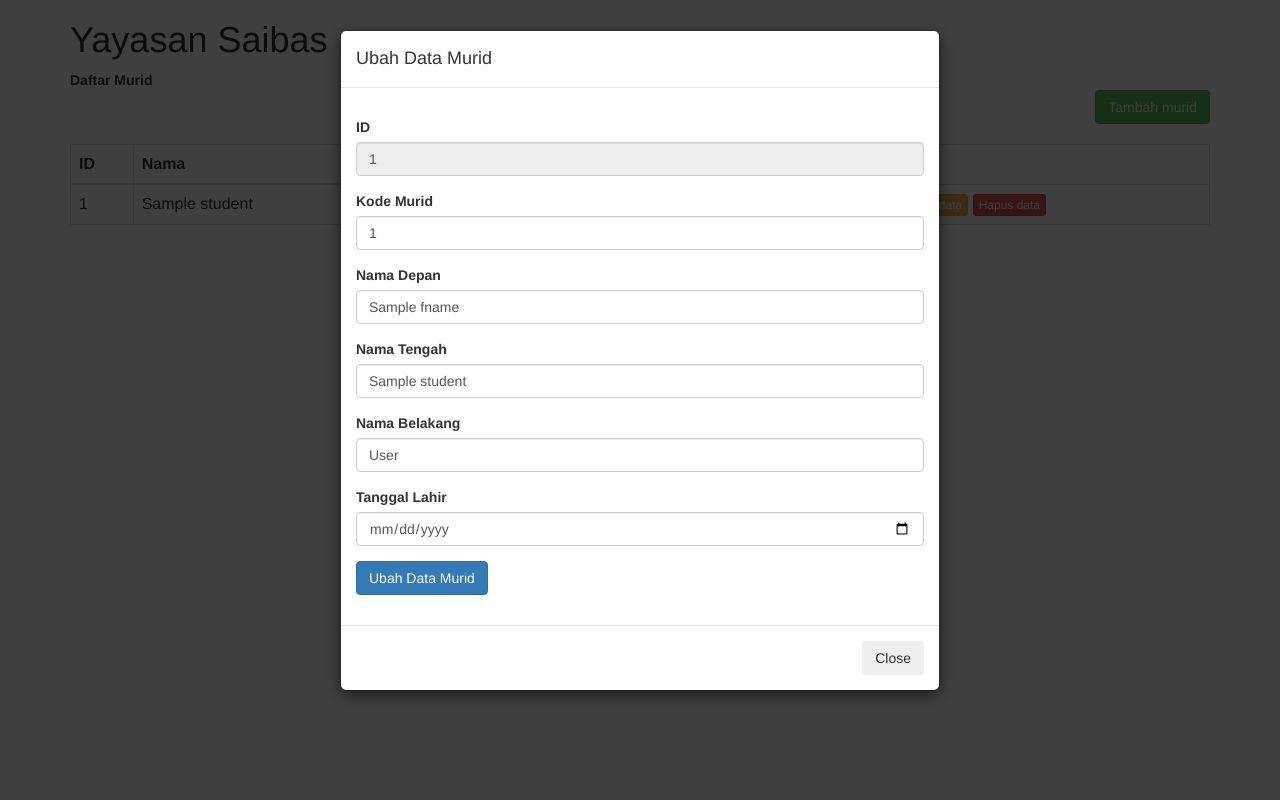
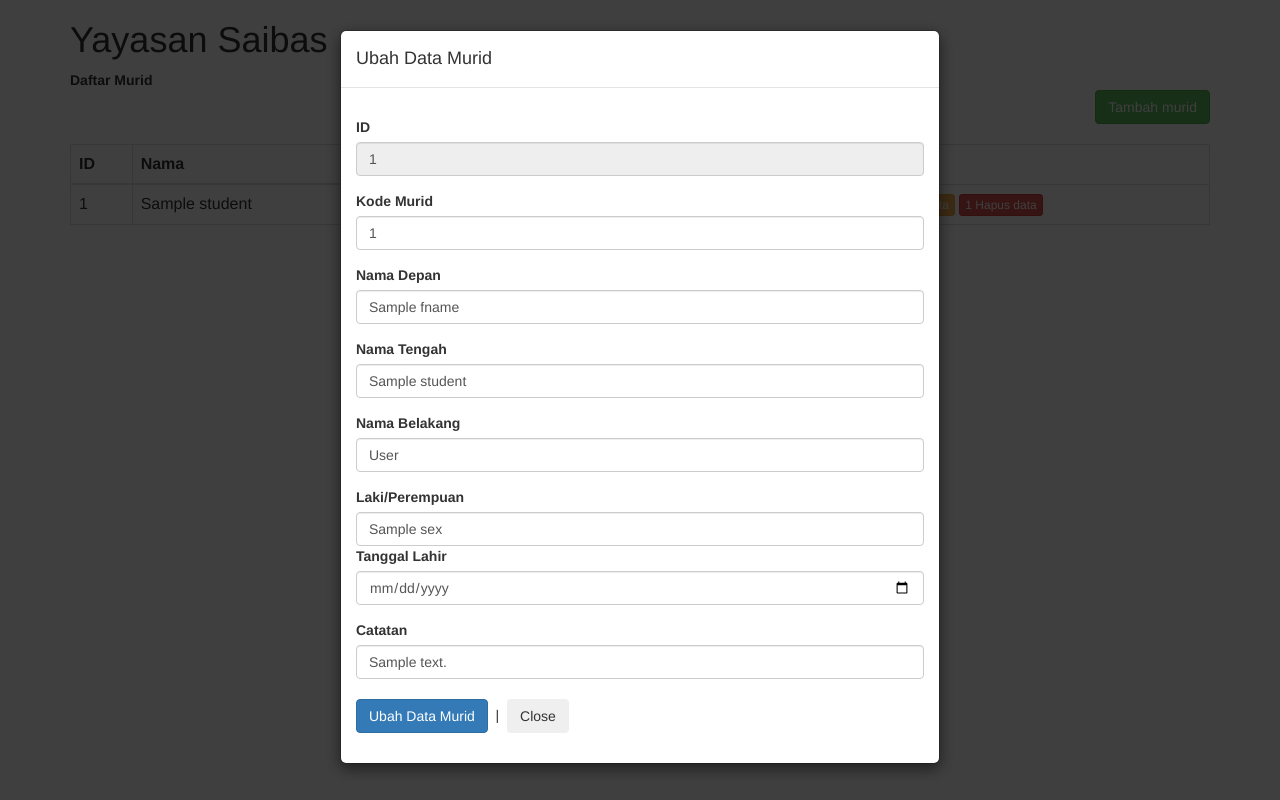
Before and after one commit to arieabisha/Saibas-Portal, a Flask app: template templates/index.html in a window 1280 px wide, after a click that opens the changed part. Run offline with Flask 3, Linux system fonts and the light colour scheme; the template is opened without the code that fills it: most values are stand-ins (such as "Sample title", 1, 10 or a date in 2020).

Commit message:
Student crud completed. Delete and update have been added and updated

```diff
--- a/app.py
+++ b/app.py
@@ -1,5 +1,6 @@
-from flask import Flask, redirect, render_template, json, request, url_for, flash
-from database import load_jobs_from_db, load_job_from_db, load_students_from_db, add_student_to_db, load_students
+from flask import Flask, redirect, render_template, json, request, url_for, flash, session
+from sqlalchemy import DATE
+from database import load_jobs_from_db, load_job_from_db, load_students_from_db, add_student_to_db, load_students, update_student_to_db, delete_student_from_db
 
 app = Flask(__name__)
 app.secret_key = 'super secret'
@@ -35,6 +36,29 @@
 
   #return json.dumps(query, default=str)
 
+@app.route("/student/update", methods=['post'])
+def update_student():
+  data = request.form
+  query = update_student_to_db(data)
+  flash("Murid berhasil diupdate")
+  return redirect(url_for('hello_world'))
+
+@app.route("/student/delete", methods=['post'])
+def delete_student():
+  data = request.form
+  query = delete_student_from_db(data)
+  flash("Murid berhasil dihapus")
+  return redirect(url_for('hello_world'))
+  #return json.dumps(query, default=str)
+
+#@app.route("/delete/<id>", methods = ['get','post'] )
+#def delete(id):
+#  my_data = Data.query.get(id)
+#  db.session.delete(my_data)
+#  db.session.commit()
+#  flash("Data deleted")
+#  return redirect(url_for('hello_world'))
+
 #job route
 @app.route("/jobs")
 def list_jobs():
--- a/templates/studentadd.html
+++ b/templates/studentadd.html
@@ -34,11 +34,15 @@
             <input type="text" name="sex" class="form-control">
           </div>
 
-
             <div class="form-group">
               <label>Tanggal Lahir</label>
               <input type="date" name="dob" class="form-control">
             </div>
+
+          <div class="form-group">
+            <label>Catatan</label>
+            <input type="text" name="notes" class="form-control">
+          </div>
 
             <div class="form-group">
               <button class="btn btn-primary" type="submit">Tambah Murid</button>
--- /dev/null
+++ b/templates/studentdelete.html
@@ -0,0 +1,58 @@
+<div id="studentdelete{{student.id}}" class="modal fade" role="dialog">
+  <div class="modal-dialog">
+    <div class="modal-content">
+
+      <div class="modal-header">
+        <h4 class="modal-title">Hapus Data Murid</h4>
+      </div>
+
+      <div class="modal-body">
+        <form action="/student/delete" method="post">
+
+          <input type="hidden" name= "id" value="{{student.id}}">
+
+          <div class="form-group">
+            <label>ID {{student.id}}</label>
+          </div>
+
+          <div class="form-group">
+            <label>Kode Murid: {{student.stdid}}</label>
+          </div>
+
+          <div class="form-group">
+            <label>Nama Depan: {{student.fname}}</label>
+
+          <div class="form-group">
+            <label>Nama Tengah: {{student.mname}}</label>
+          </div>
+
+            <div class="form-group">
+              <label>Nama Belakang: {{student.lname}}</label>
+            </div>
+
+          <div class="form-group">
+            <label>Laki/Perempuan: {{student.sex}}</label>
+
+            <div class="form-group">
+              <label>Tanggal Lahir: {{student.dob2}}</label>
+            </div>
+
+            <div class="form-group">
+              <label>Catatan: {{student.notes}}</label>
+            <br>
+
+            <div class="form-group">
+              <button class="btn btn-primary" type="submit">Hapus Data Murid</button>
+              &nbsp;|&nbsp;
+              <button type="button" class="btn btn-secondary" data-dismiss="modal">Close</button>
+
+            </div>
+
+
+        </form>
+      </div>
+
+
+    </div>
+  </div>
+</div>
--- a/templates/studentedit.html
+++ b/templates/studentedit.html
@@ -1,4 +1,4 @@
-<div id="studentedit{{student.id}}"" class="modal fade" role="dialog">
+<div id="studentedit{{student.id}}" class="modal fade" role="dialog">
   <div class="modal-dialog">
     <div class="modal-content">
 
@@ -7,7 +7,7 @@
       </div>
 
       <div class="modal-body">
-        <form action="" method="post">
+        <form action="/student/update" method="post">
 
           <div class="form-group">
             <label>ID</label>
@@ -26,7 +26,7 @@
           </div>
 
           <div class="form-group">
-            <label>Nama Tengah</t></label>
+            <label>Nama Tengah</label>
             <input type="text" name="mname" class="form-control" value="{{student.mname}}">
           </div>
 
@@ -35,21 +35,31 @@
               <input type="text" name="lname" class="form-control" value="{{student.lname}}">
             </div>
 
+          <div class="form-group">
+            <label>Laki/Perempuan</label>
+            <input type="text" name="sex" class="form-control" value="{{student.sex}}">
+
             <div class="form-group">
               <label>Tanggal Lahir</label>
               <input type="date" name="dob2" class="form-control" value="{{student.dob2}}">
             </div>
 
             <div class="form-group">
+              <label>Catatan</label>
+              <input type="text" name="notes" class="form-control" value="{{student.notes}}">
+            <br>
+
+            <div class="form-group">
               <button class="btn btn-primary" type="submit">Ubah Data Murid</button>
+              &nbsp;|&nbsp;
+              <button type="button" class="btn btn-secondary" data-dismiss="modal">Close</button>
+
             </div>
+
 
         </form>
       </div>
 
-      <div class="modal-footer">
-        <button type="button" class="btn btn-secondary" data-dismiss="modal">Close</button>
-      </div>
 
     </div>
   </div>
--- a/templates/studentlist.html
+++ b/templates/studentlist.html
@@ -10,10 +10,32 @@
   <td>{{student.sex}}</td>
   <td>{{student.dob}}</td>
   <td>
-    <a href="/update/{{student.id}}" class="btn btn-warning btn-xs" data-toggle="modal" data-target="#studentedit{{student.id}}">{{student['id']}} Ubah data</a>
-    <a href="" class="btn btn-danger btn-xs" onclick="return confirm('Apakah anda yakin ingin menghapus data ini?')">Hapus data</a>
+    <!--
+    <a href="update/{{student.id}}" class="btn btn-warning btn-xs" data-toggle="modal" data-target="#studentedit{{student.id}}">{{student['id']}} Ubah data</a>
+    -->
+    <a href="" class="btn btn-warning btn-xs" data-toggle="modal" data-target="#studentedit{{student.id}}">{{student['id']}} Ubah data</a>
+
+    <a href="" class="btn btn-danger btn-xs" data-toggle="modal" data-target="#studentdelete{{student.id}}">{{student['id']}} Hapus data</a>
+
+    <!--
+
+    <button type="button" class="btn btn-success float-right" data-toggle="modal" data-target="#studentdelete{{student.id}}" data-show="true">Hapus data murid {{student['id']}}</button>
+
+    <form action="/student/delete" method="post">
+      <input type="hidden" name= "id{{student.id}}" value="{{student.id}}">
+
+    -->
+
+
+
+
+<!--
+    </form>
+-->
+
   </td>
+   {% include 'studentedit.html' %}
 </tr>
 <!--edit student-->
 
- {% include 'studentedit.html' %}
+ {% include 'studentdelete.html' %}
```
Also changed, not shown: database.py (+21 -1 lines).
